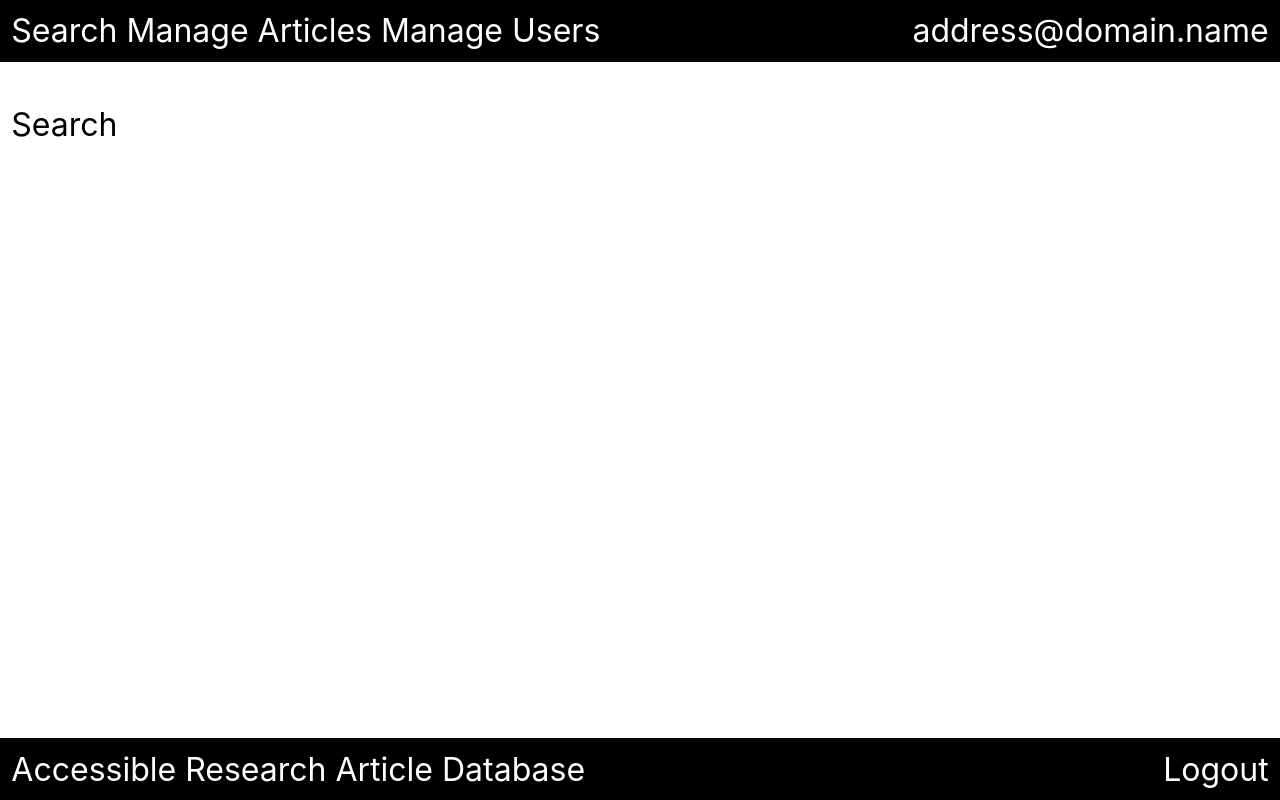
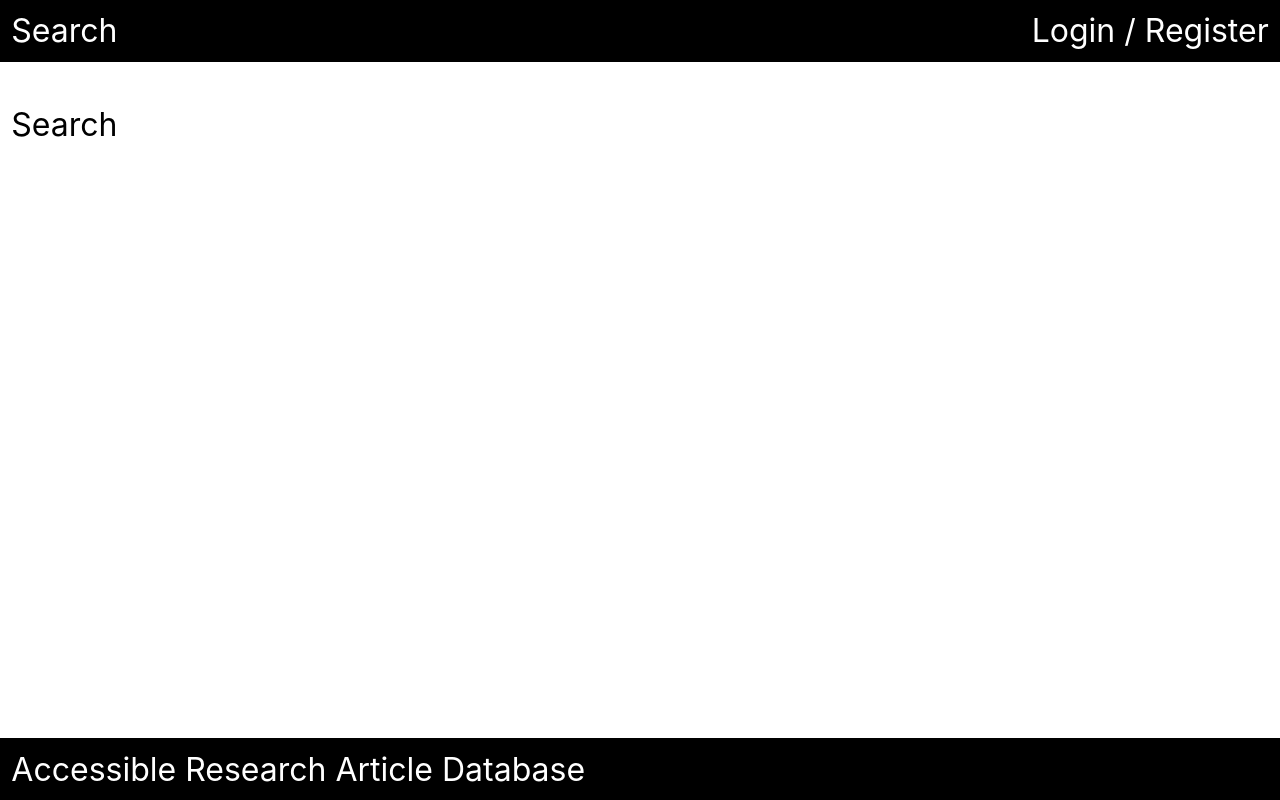
Before and after one commit to jasoncolburne/arad, a React (Create React App) app in the folder front-end/: page / in a window 1280 px wide. Built offline with nearby package versions, Linux system fonts and the light colour scheme.

Commit message:
dynamic header/footer based on user

```diff
--- a/front-end/src/administration/Navigation/index.tsx
+++ b/front-end/src/administration/Navigation/index.tsx
@@ -1,12 +1,28 @@
 import { Link } from "react-router-dom";
 
+import { Role } from "../../datatypes/Role";
+import { User } from "../../datatypes/User";
+
+const adminLinks = (
+  <>
+    {" / "}<Link to="/articles">Manage Articles</Link>
+    {" / "}<Link to="/users">Manage Users</Link>
+  </>
+);
+
 const Navigation = () => {
+  const user: User = {
+    roles: [],
+    email: '',
+  };
+
+  const isAdmin = user.roles.includes(Role.Administrator)
+
   return (
     <header>
       <nav>
-        <Link to="/search">Search</Link>{" "}
-        <Link to="/articles">Manage Articles</Link>{" "}
-        <Link to="/users">Manage Users</Link>
+        <Link to="/search">Search</Link>
+        {isAdmin ? adminLinks : null}
       </nav>
     </header>
   );
--- a/front-end/src/components/Footer/index.tsx
+++ b/front-end/src/components/Footer/index.tsx
@@ -1,8 +1,19 @@
 import { Link } from "react-router-dom";
+
+import type { User } from "../../datatypes/User";
 
 import "./index.css"
 
+const logout = <Link to='/logout'>Logout</Link>;
+
 const Footer = () => {
+  const user: User = {
+    roles: [],
+    email: '',
+  }
+
+  const loggedIn = user.roles.length > 0;
+
   return (
     <footer>
       <div className="footer">
@@ -10,7 +21,7 @@ const Footer = () => {
           Accessible Research Article Database
         </div>
         <div className="right">
-          <Link to='/logout'>Logout</Link>
+          {loggedIn ? logout : null}
         </div>
       </div>
     </footer>
--- a/front-end/src/components/Header/index.tsx
+++ b/front-end/src/components/Header/index.tsx
@@ -1,9 +1,29 @@
 import { Link } from "react-router-dom";
 import { Navigation } from "../../administration/Navigation";
 
+import type { User } from "../../datatypes/User";
+
 import "./index.css"
 
+const authentication = (
+  <>
+    <Link to="/login">Login</Link>{" / "}
+    <Link to="/register">Register</Link>
+  </>
+);
+
+const clickableEmail = (email: string) => {
+  return <Link to="/passphrase">{email}</Link>;
+}
+
 const Header = () => {
+  const user: User = {
+    roles: [],
+    email: '',
+  }
+
+  const loggedIn = user.roles.length > 0;
+
   return (
     <header className="header">
       <div className="left">
@@ -11,7 +31,7 @@ const Header = () => {
         <Navigation />
       </div>
       <div className="right">
-        <Link to='/passphrase'>address@domain.name</Link>
+        {loggedIn ? clickableEmail(user.email) : authentication}
       </div>
     </header>
   )
--- /dev/null
+++ b/front-end/src/datatypes/Role.tsx
@@ -0,0 +1,7 @@
+enum Role {
+  Administrator = "ADMINISTRATOR",
+  Reviewer = "REVIEWER",
+  Reader = "READER"
+}
+
+export { Role };
--- /dev/null
+++ b/front-end/src/datatypes/User.tsx
@@ -0,0 +1,6 @@
+interface User {
+  roles: string[];
+  email: string;
+};
+
+export type { User };
```
Also changed, not shown: 1 other file (tests, documents, lock files or other folders).
